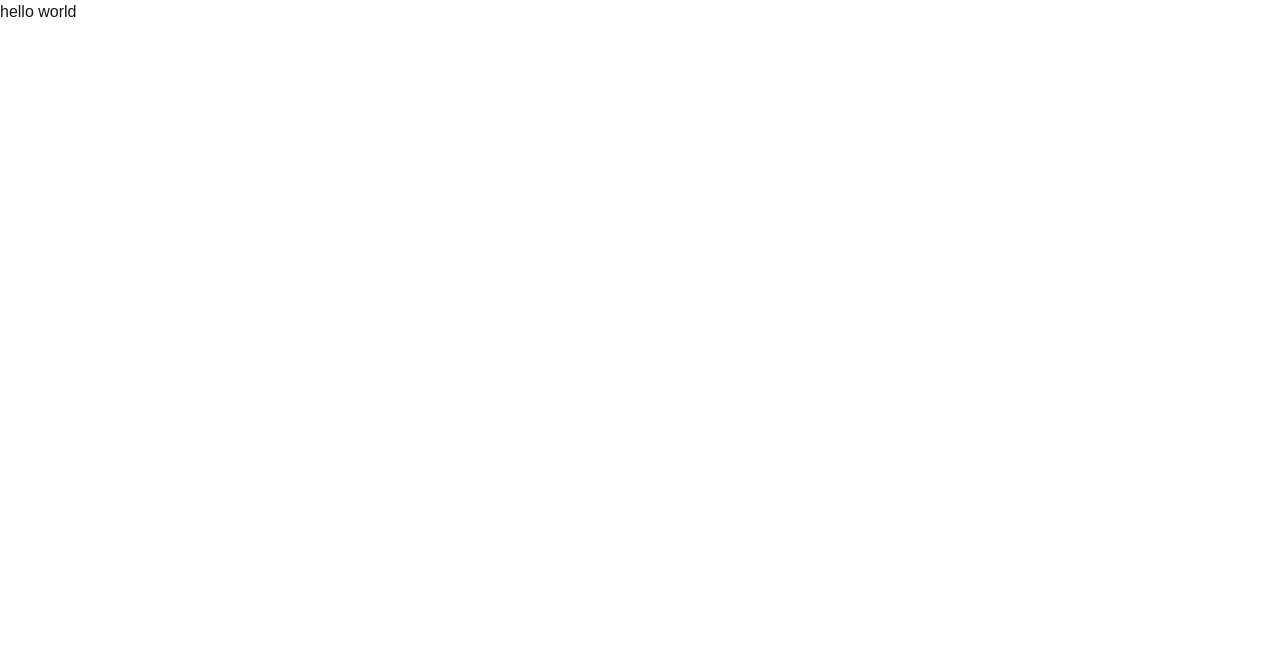
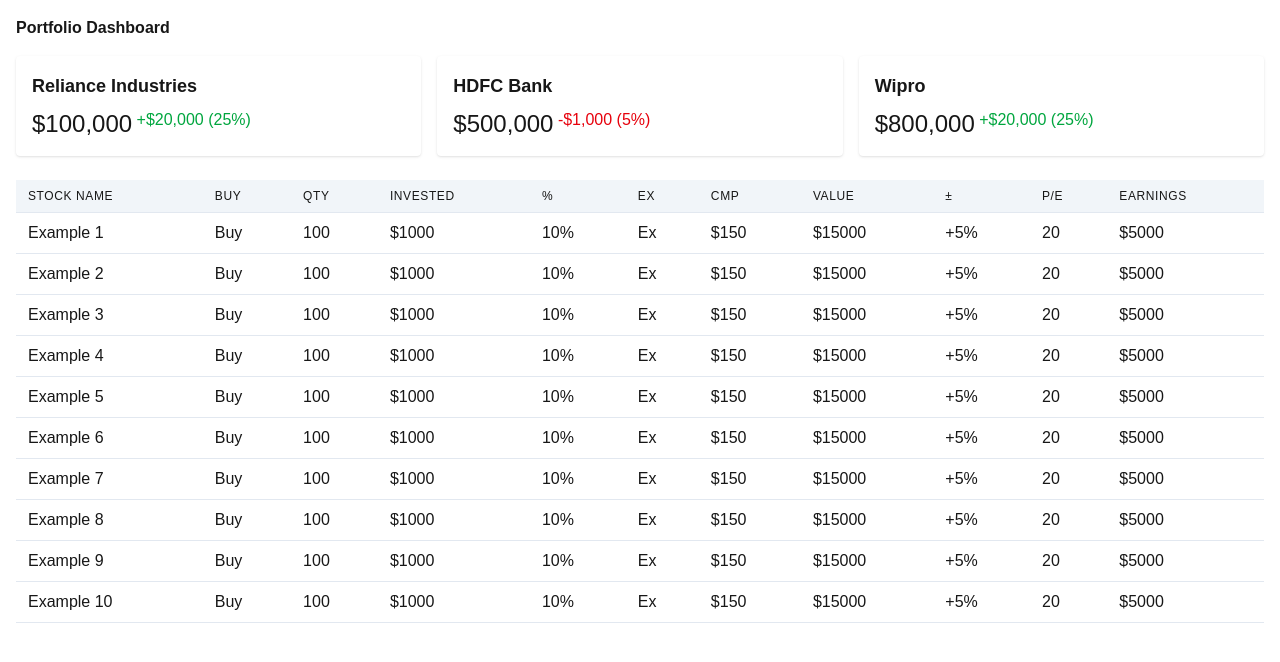
Before and after one commit to sacheenshyama/trading-portfolio, a Next.js app in the folder frontend/: page / in a window 1280 px wide. Shown: the top 662 px of the page. Built offline with nearby package versions, Linux system fonts and the light colour scheme.

Commit message:
frontend skeleton created

```diff
--- a/frontend/src/app/page.tsx
+++ b/frontend/src/app/page.tsx
@@ -1,5 +1,15 @@
+import PortfolioTable from "@/components/PortfolioTable";
+import SectorSummary from "@/components/SectorSummary";
 import Image from "next/image";
 
 export default function Home() {
-  return <div>hello world</div>;
+  return (
+    <main className="max-w-7xl mx-auto p-4">
+      <h1 className="text-wxl font-bold mb-4">Portfolio Dashboard</h1>
+      <SectorSummary />
+      <div className="mt-6">
+        <PortfolioTable />
+      </div>
+    </main>
+  );
 }
--- a/frontend/src/components/PortfolioTable.tsx
+++ b/frontend/src/components/PortfolioTable.tsx
@@ -1,9 +1,57 @@
-import React from 'react'
+"use client";
+import React from "react";
 
 const PortfolioTable = () => {
   return (
-    <div>PortfolioTable</div>
-  )
-}
+    <div className="overflow-x-auto">
+      <table className="min-w-full divide-y divide-slate-200">
+        <thead className="bg-slate-100">
+          <tr>
+            {[
+              "Stock name",
+              "Buy",
+              "Qty",
+              "Invested",
+              "%",
+              "Ex",
+              "CMP",
+              "Value",
+              "±",
+              "P/E",
+              "Earnings",
+            ].map((h) => (
+              <th
+                key={h}
+                className="px-3 py-2 text-left text-xs font-medium uppercase tracking-wider"
+              >
+                {h}
+              </th>
+            ))}
+          </tr>
+        </thead>
+        <tbody>
+          {Array.from({ length: 10 }).map((_, index) => (
+            <tr
+              key={index}
+              className="border-b border-slate-200 hover:bg-slate-50"
+            >
+              <td className="px-3 py-2">Example {index + 1}</td>
+              <td className="px-3 py-2">Buy</td>
+              <td className="px-3 py-2">100</td>
+              <td className="px-3 py-2">$1000</td>
+              <td className="px-3 py-2">10%</td>
+              <td className="px-3 py-2">Ex</td>
+              <td className="px-3 py-2">$150</td>
+              <td className="px-3 py-2">$15000</td>
+              <td className="px-3 py-2">+5%</td>
+              <td className="px-3 py-2">20</td>
+              <td className="px-3 py-2">$5000</td>
+            </tr>
+          ))}
+        </tbody>
+      </table>
+    </div>
+  );
+};
 
-export default PortfolioTable
+export default PortfolioTable;
--- a/frontend/src/components/SectorSummary.tsx
+++ b/frontend/src/components/SectorSummary.tsx
@@ -1,9 +1,35 @@
-import React from 'react'
+"use client";
+import React from "react";
 
 const SectorSummary = () => {
   return (
-    <div>SectorSummary</div>
-  )
-}
+    <div className="grid grid-cols-1 sm:grid-cols-3 gap-4">
+      <div className="bg-white p-4 rounded shadow">
+        <h2 className="text-lg font-semibold mb-2">Reliance Industries</h2>
+        <div className="flex">
+          {" "}
+          <p className="text-2xl">$100,000</p> &nbsp;{" "}
+          <p className="text-1xl text-green-600">+$20,000 (25%)</p>
+        </div>
+      </div>
+      <div className="bg-white p-4 rounded shadow">
+        <h2 className="text-lg font-semibold mb-2">HDFC Bank</h2>
+        <div className="flex">
+          {" "}
+          <p className="text-2xl">$500,000</p> &nbsp;{" "}
+          <p className="text-1xl text-red-600">-$1,000 (5%)</p>
+        </div>
+      </div>
+      <div className="bg-white p-4 rounded shadow">
+        <h2 className="text-lg font-semibold mb-2">Wipro</h2>
+        <div className="flex">
+          {" "}
+          <p className="text-2xl">$800,000</p> &nbsp;{" "}
+          <p className="text-1xl text-green-600">+$20,000 (25%)</p>
+        </div>
+      </div>
+    </div>
+  );
+};
 
-export default SectorSummary
+export default SectorSummary;
```
